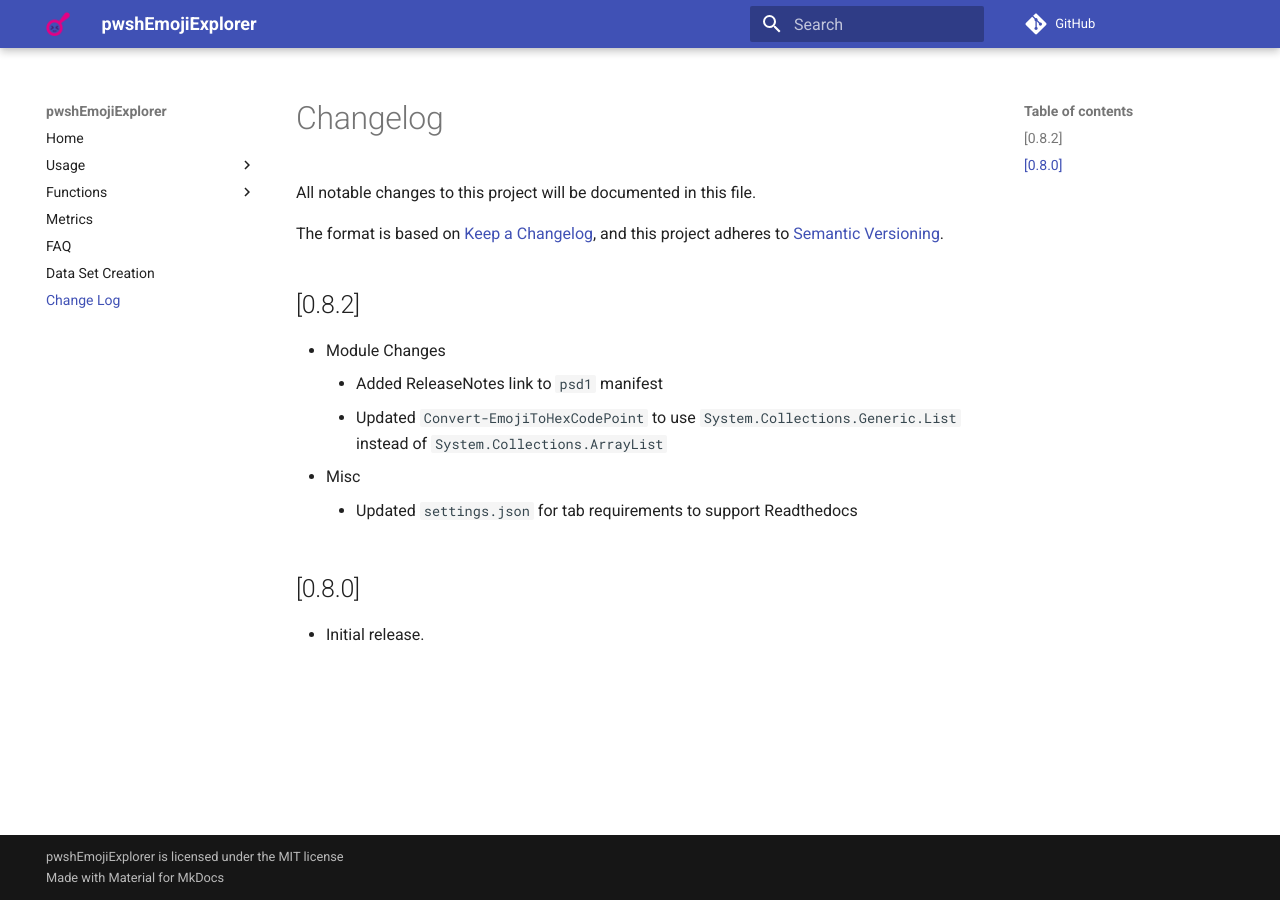
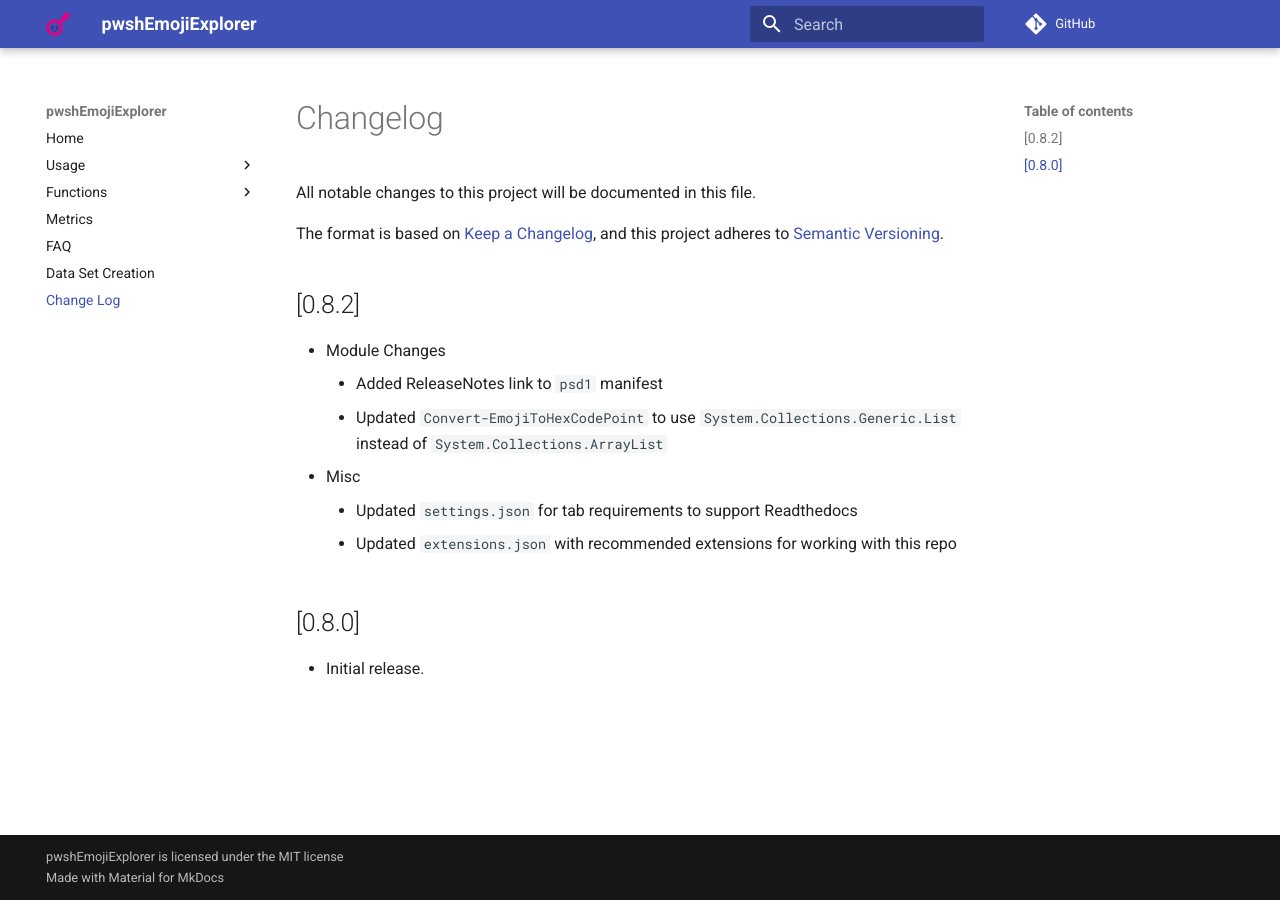
Before and after one commit to techthoughts2/pwshEmojiExplorer, an MkDocs documentation site: the page built from docs/CHANGELOG.md, in a window 1280 px wide. Built offline with MkDocs 1.6.1 and Material for MkDocs 9.7.7, drawn with Linux system fonts in a browser that asks for light colours; comment, search, counter and statistics services are not loaded.

Commit message:
Add recommended extensions to extensions.json

```diff
--- a/docs/CHANGELOG.md
+++ b/docs/CHANGELOG.md
@@ -12,6 +12,7 @@ and this project adheres to [Semantic Versioning](https://semver.org/spec/v2.0.0
     - Updated `Convert-EmojiToHexCodePoint` to use `System.Collections.Generic.List` instead of `System.Collections.ArrayList`
 - Misc
     - Updated `settings.json` for tab requirements to support Readthedocs
+    - Updated `extensions.json` with recommended extensions for working with this repo
 
 ## [0.8.0]
 
```
